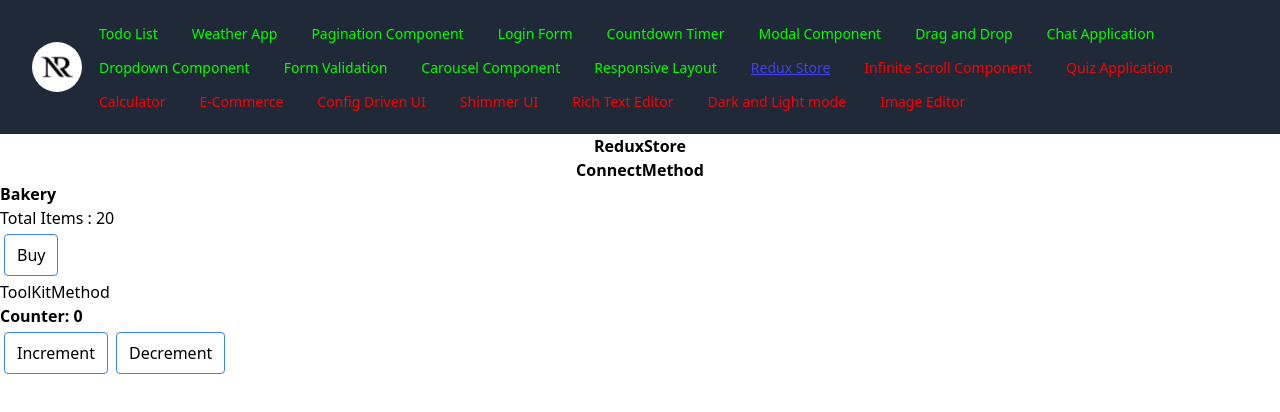
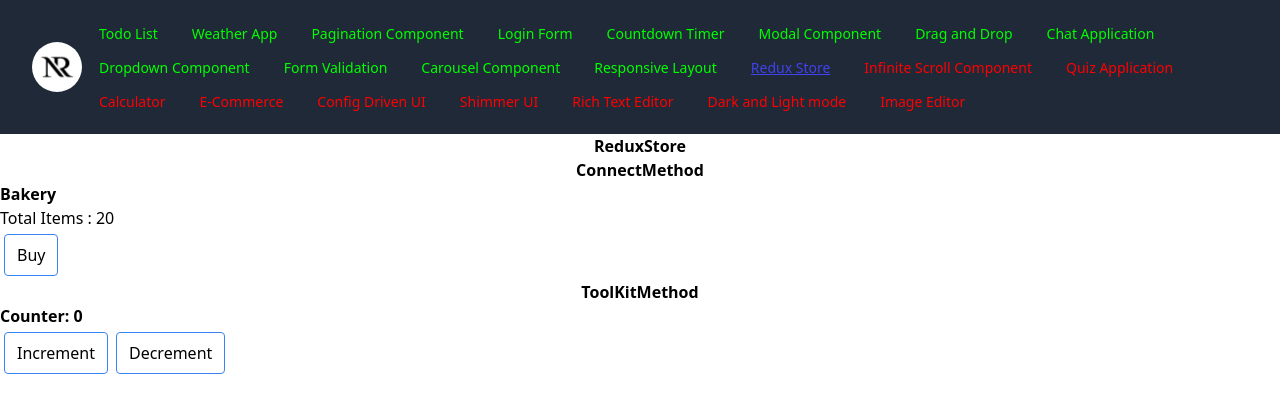
Before and after one commit to nareshb7/react-projects, a React app: page /redux in a window 1280 px wide. Shown: the top 412 px of the page. Built offline with nearby package versions, Linux system fonts and the light colour scheme.

Commit message:
header classname added

```diff
--- a/src/projects/reduxStore/components/toolkitMethod/index.tsx
+++ b/src/projects/reduxStore/components/toolkitMethod/index.tsx
@@ -6,7 +6,7 @@ import Counter from "./Counter";
 const ToolKitMethod = () => {
   return (
     <Provider store={store}>
-      <div>ToolKitMethod</div>
+      <div className="font-bold text-center">ToolKitMethod</div>
       <Counter />
     </Provider>
   );
```
